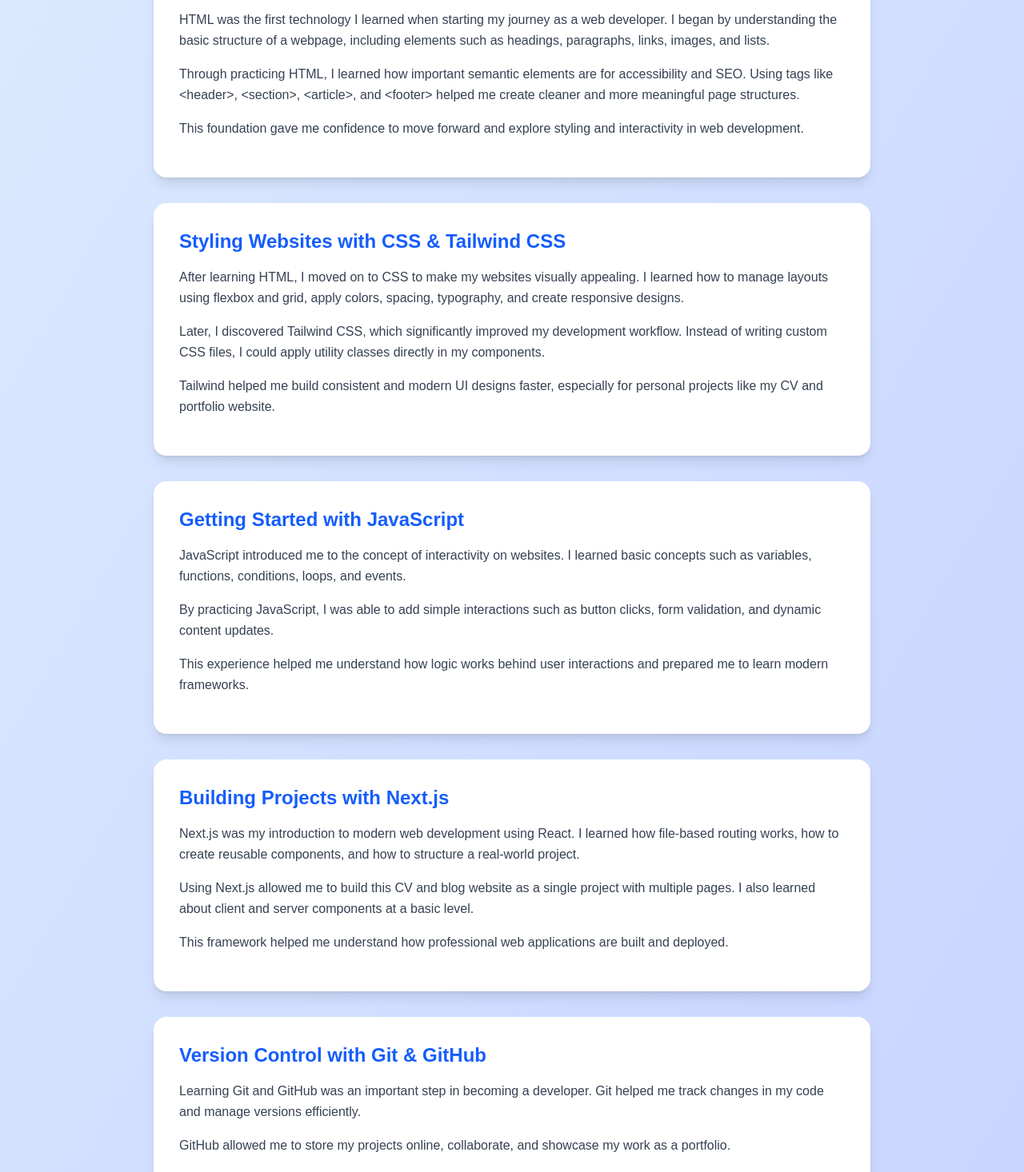
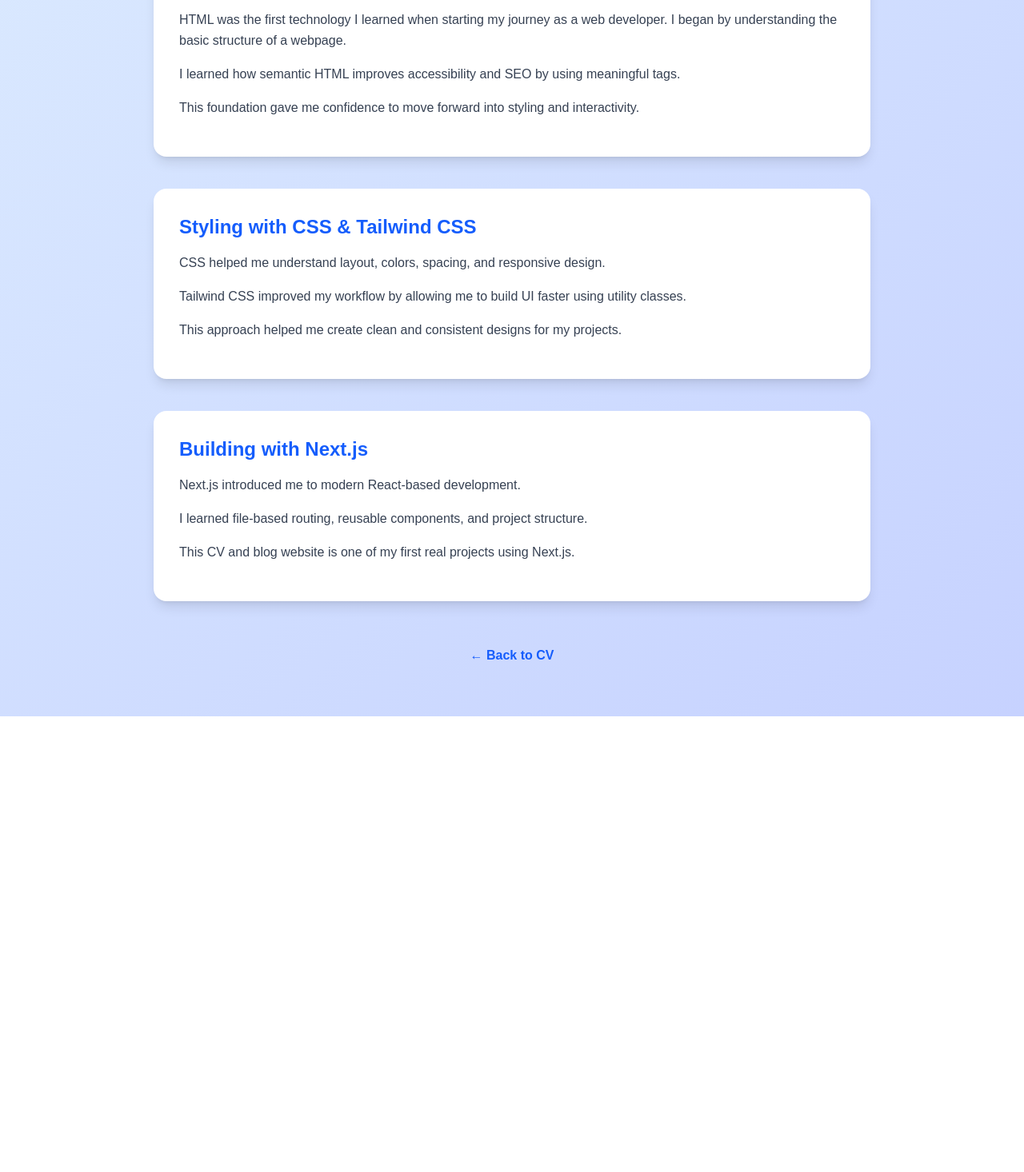
Before and after one commit to GUSNARA66/cv-nextjs, a Next.js app: page /blog in a window 1280 px wide. Shown: the part 220-1686 px from the top of the page at 80% size. After the commit the page ends 1116 px from the top, so only its background shows below. Built offline with nearby package versions, Linux system fonts and the light colour scheme.

Commit message:
Expand blog content

```diff
--- a/app/blog/page.tsx
+++ b/app/blog/page.tsx
@@ -1,50 +1,30 @@
+"use client";
+
+import { motion } from "framer-motion";
+
 const posts = [
   {
     title: "My Journey Learning HTML",
     content: [
-      "HTML was the first technology I learned when starting my journey as a web developer. I began by understanding the basic structure of a webpage, including elements such as headings, paragraphs, links, images, and lists.",
-      "Through practicing HTML, I learned how important semantic elements are for accessibility and SEO. Using tags like <header>, <section>, <article>, and <footer> helped me create cleaner and more meaningful page structures.",
-      "This foundation gave me confidence to move forward and explore styling and interactivity in web development."
+      "HTML was the first technology I learned when starting my journey as a web developer. I began by understanding the basic structure of a webpage.",
+      "I learned how semantic HTML improves accessibility and SEO by using meaningful tags.",
+      "This foundation gave me confidence to move forward into styling and interactivity."
     ],
   },
   {
-    title: "Styling Websites with CSS & Tailwind CSS",
+    title: "Styling with CSS & Tailwind CSS",
     content: [
-      "After learning HTML, I moved on to CSS to make my websites visually appealing. I learned how to manage layouts using flexbox and grid, apply colors, spacing, typography, and create responsive designs.",
-      "Later, I discovered Tailwind CSS, which significantly improved my development workflow. Instead of writing custom CSS files, I could apply utility classes directly in my components.",
-      "Tailwind helped me build consistent and modern UI designs faster, especially for personal projects like my CV and portfolio website."
+      "CSS helped me understand layout, colors, spacing, and responsive design.",
+      "Tailwind CSS improved my workflow by allowing me to build UI faster using utility classes.",
+      "This approach helped me create clean and consistent designs for my projects."
     ],
   },
   {
-    title: "Getting Started with JavaScript",
+    title: "Building with Next.js",
     content: [
-      "JavaScript introduced me to the concept of interactivity on websites. I learned basic concepts such as variables, functions, conditions, loops, and events.",
-      "By practicing JavaScript, I was able to add simple interactions such as button clicks, form validation, and dynamic content updates.",
-      "This experience helped me understand how logic works behind user interactions and prepared me to learn modern frameworks."
-    ],
-  },
-  {
-    title: "Building Projects with Next.js",
-    content: [
-      "Next.js was my introduction to modern web development using React. I learned how file-based routing works, how to create reusable components, and how to structure a real-world project.",
-      "Using Next.js allowed me to build this CV and blog website as a single project with multiple pages. I also learned about client and server components at a basic level.",
-      "This framework helped me understand how professional web applications are built and deployed."
-    ],
-  },
-  {
-    title: "Version Control with Git & GitHub",
-    content: [
-      "Learning Git and GitHub was an important step in becoming a developer. Git helped me track changes in my code and manage versions efficiently.",
-      "GitHub allowed me to store my projects online, collaborate, and showcase my work as a portfolio.",
-      "Through using GitHub, I learned how to commit changes properly, push updates, and deploy projects using platforms like Vercel."
-    ],
-  },
-  {
-    title: "My Goals as a Junior Web Developer",
-    content: [
-      "As a junior web developer, my main goal is to continuously improve my skills and build more real-world projects. I aim to strengthen my JavaScript fundamentals and deepen my understanding of React and Next.js.",
-      "In the future, I want to learn backend development, APIs, and databases to become a full-stack developer.",
-      "I believe that consistency, curiosity, and practice are the keys to growth in the technology field."
+      "Next.js introduced me to modern React-based development.",
+      "I learned file-based routing, reusable components, and project structure.",
+      "This CV and blog website is one of my first real projects using Next.js."
     ],
   },
 ];
@@ -53,40 +33,59 @@
   return (
     <main className="min-h-screen bg-gradient-to-br from-blue-100 to-indigo-200 py-16 px-4">
       <div className="max-w-4xl mx-auto">
-        <h1 className="text-4xl font-bold text-center text-blue-700 mb-12">
+
+        {/* TITLE */}
+        <motion.h1
+          initial={{ opacity: 0, y: -20 }}
+          animate={{ opacity: 1, y: 0 }}
+          transition={{ duration: 0.6 }}
+          className="text-4xl font-bold text-center text-blue-700 mb-12"
+        >
           My Learning Blog
-        </h1>
+        </motion.h1>
 
-        <div className="space-y-8">
-          {posts.map((post) => (
-            <article
+        {/* POSTS */}
+        <div className="space-y-10">
+          {posts.map((post, i) => (
+            <motion.article
               key={post.title}
-              className="bg-white rounded-2xl shadow-lg p-8"
+              initial={{ opacity: 0, y: 30 }}
+              whileInView={{ opacity: 1, y: 0 }}
+              transition={{ duration: 0.5, delay: i * 0.1 }}
+              viewport={{ once: true }}
+              className="bg-white rounded-2xl shadow-lg p-8 hover:shadow-2xl transition"
             >
               <h2 className="text-2xl font-semibold text-blue-600 mb-4">
                 {post.title}
               </h2>
 
-              {post.content.map((text, index) => (
+              {post.content.map((text, idx) => (
                 <p
-                  key={index}
+                  key={idx}
                   className="text-gray-700 leading-relaxed mb-4"
                 >
                   {text}
                 </p>
               ))}
-            </article>
+            </motion.article>
           ))}
         </div>
 
-        <div className="text-center mt-12">
+        {/* BACK BUTTON */}
+        <motion.div
+          initial={{ opacity: 0 }}
+          animate={{ opacity: 1 }}
+          transition={{ delay: 0.6 }}
+          className="text-center mt-14"
+        >
           <a
             href="/"
             className="inline-block text-blue-600 font-semibold hover:underline"
           >
             ← Back to CV
           </a>
-        </div>
+        </motion.div>
+
       </div>
     </main>
   );
--- a/package.json
+++ b/package.json
@@ -9,6 +9,7 @@
     "lint": "eslint"
   },
   "dependencies": {
+    "framer-motion": "^12.27.0",
     "next": "16.1.3",
     "react": "19.2.3",
     "react-dom": "19.2.3"
```
Also changed, not shown: 1 other file (tests, documents, lock files or other folders).
